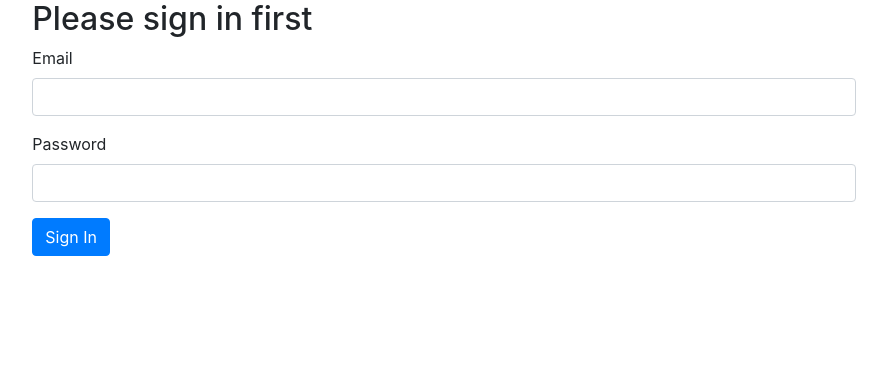
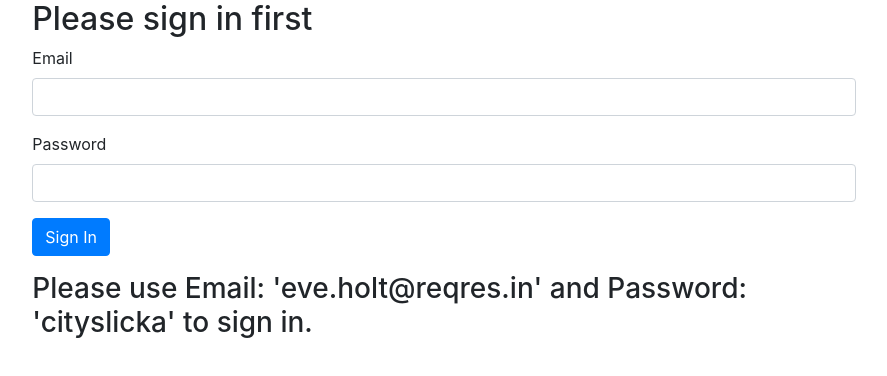
Before and after one commit to xiongz945/React-CRUD, a React (Create React App) app: page /signin in a window 1280 px wide. Shown: the top 376 px of the page, without its empty margins (196-1083 px from the left). Built offline with nearby package versions, Linux system fonts and the light colour scheme.

Commit message:
added login creditials hints

```diff
--- a/src/SigninPage.js
+++ b/src/SigninPage.js
@@ -46,6 +46,9 @@ function SigninPage () {
                         </button>
                     </div>
                 </form>
+                <div>
+                    <h3>Please use Email: 'eve.holt@reqres.in' and Password: 'cityslicka' to sign in.</h3>
+                </div>
             </div>
 }
 
```
